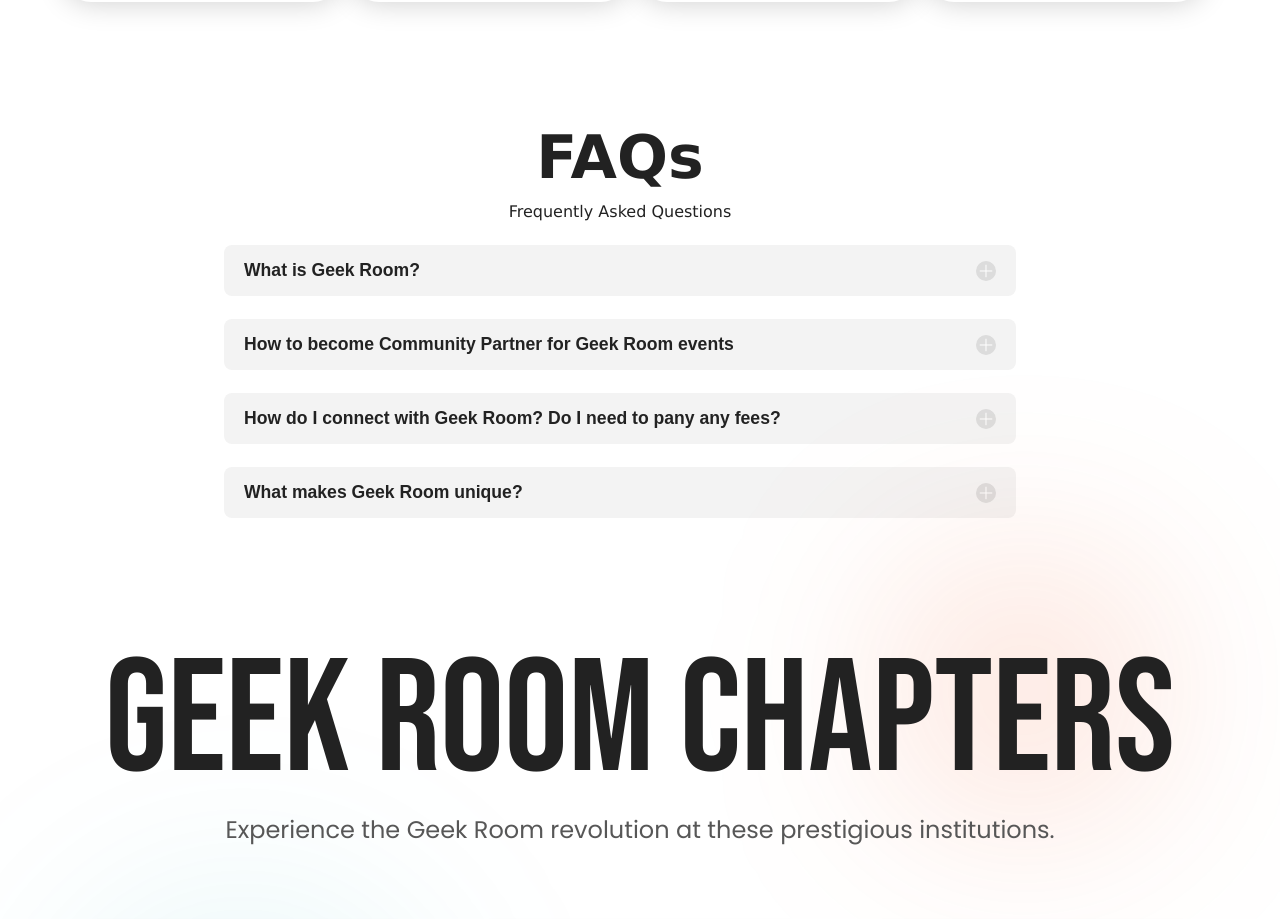
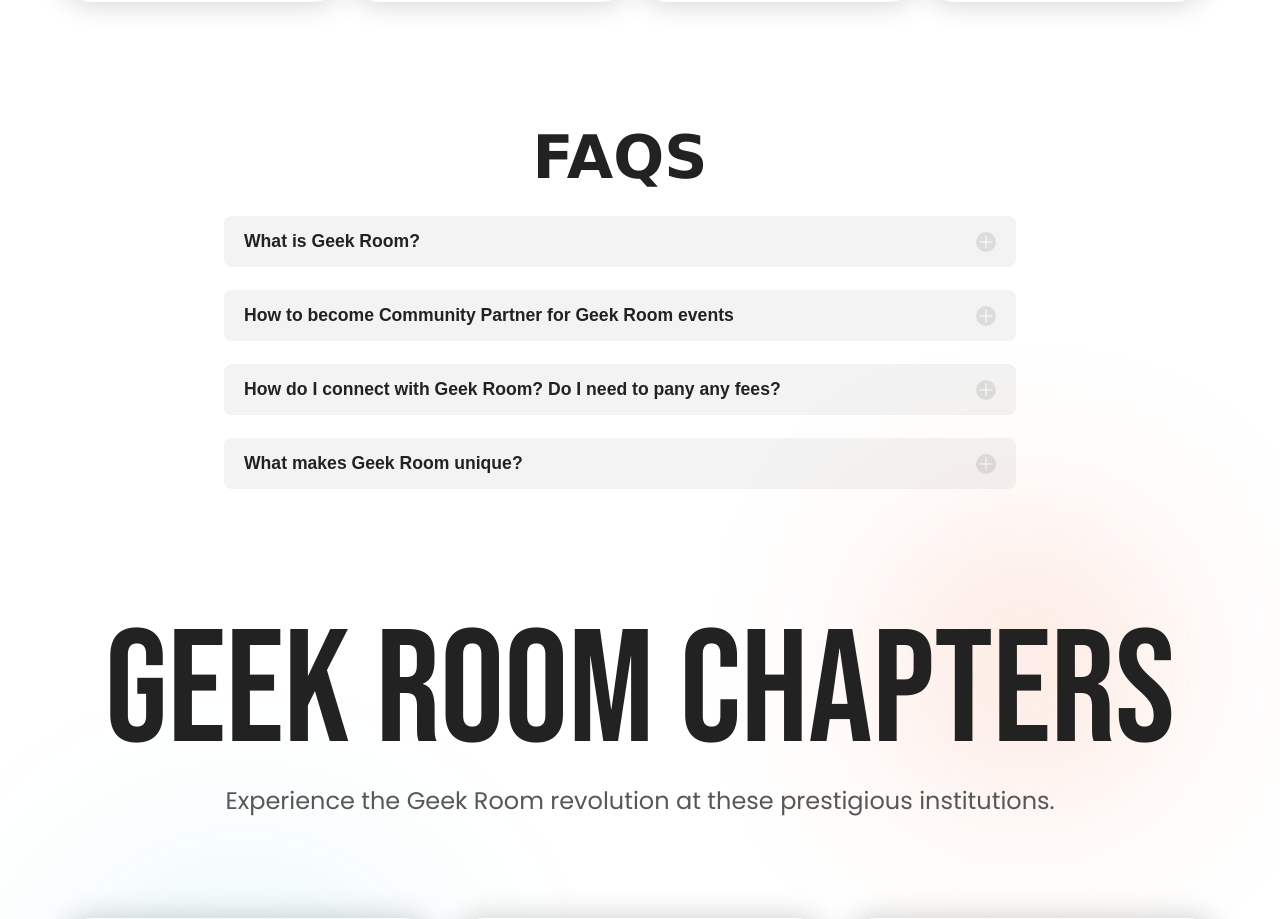
Before and after one commit to AdityaSingh2005/Geek-Room, a Next.js app: page / in a window 1280 px wide. Shown: the part 2573-3492 px from the top of the page. Built offline with nearby package versions, Linux system fonts and the light colour scheme; a web font is replaced by a local one.

Commit message:
Update FAQs.tsx

```diff
--- a/src/Components/Home/FAQs/FAQs.tsx
+++ b/src/Components/Home/FAQs/FAQs.tsx
@@ -14,11 +14,14 @@ interface FAQItemProps {
 const FAQItem: React.FC<FAQItemProps> = ({ question, answer }) => {
   const [isOpen, setIsOpen] = useState(false);
   // const [displayedAnswer, setDisplayedAnswer] = useState('');
+  // const [isAnimating, setIsAnimating] = useState(false);
   const answerRef = useRef<HTMLDivElement>(null);
 
     const HandleAnswer = () => {
       setIsOpen(!isOpen);
     };
+
+
 
     return (
       <div className={styles.FAQItem}>
@@ -68,12 +71,15 @@ const FAQs = () => {
     }
   ];
 
+  const ballRef1 = useRef<HTMLDivElement>(null);
+  const ballRef2 = useRef<HTMLDivElement>(null);
+
   return (
     <div className={styles.FAQ}>
       <div className={styles.FAQs_Box}>
         <div className={styles.FAQ_Heading}>
-          <h1>FAQs</h1>
-          <p>Frequently Asked Questions</p>
+          <h1>FAQS</h1>
+          {/* <p>Frequently Asked Questions</p> */}
         </div>
         <div className={styles.FAQ_Container}>
           {faqData.map((faq, index) => (
@@ -81,8 +87,8 @@ const FAQs = () => {
           ))}
         </div>
       </div>
-      <div className={styles.ball1}></div>
-      <div className={styles.ball2}></div>
+      <div className={styles.ball1} ref={ballRef1}></div>
+      <div className={styles.ball2} ref={ballRef2}></div>
     </div>
   )
 }
```
